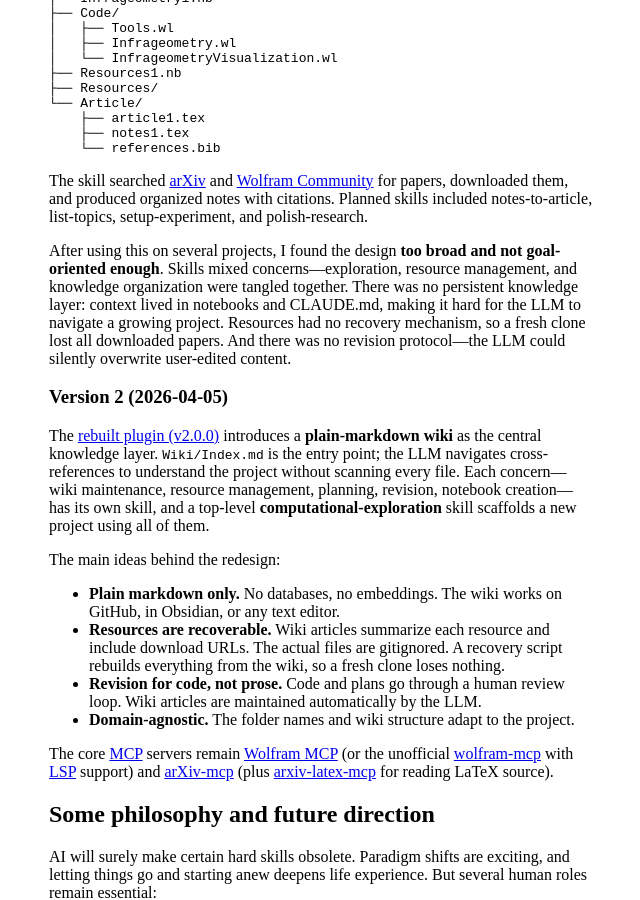
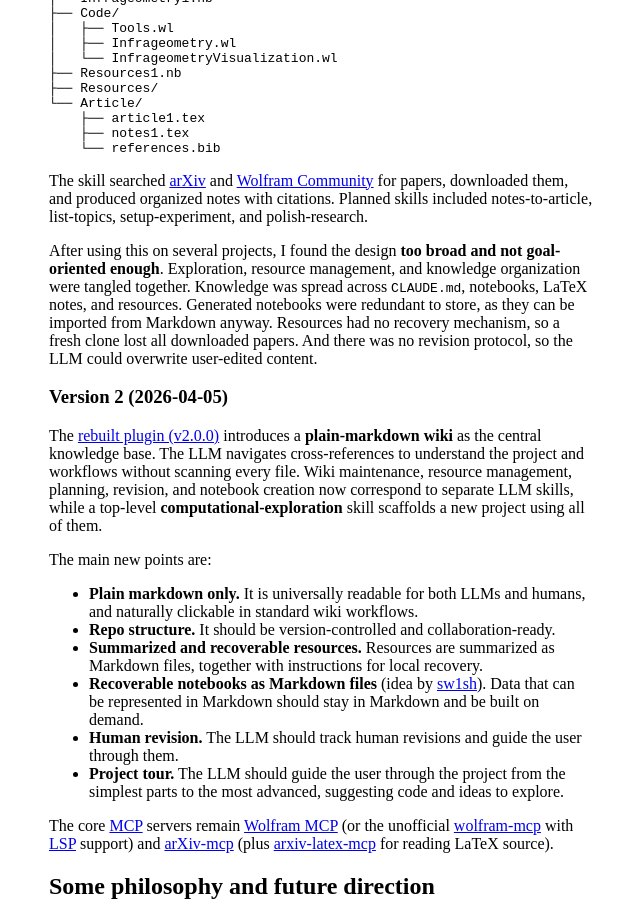
Before and after one commit to p135246/p135246.github.io, a Jekyll site: the page built from Wolfram/_posts/2026-03-04-ai-assisted-computational-research.md, in a window 1280 px wide and 900 px high, scrolled down 1264 px. Shown: the whole window, without its empty margins (319-959 px from the left). Built offline with Jekyll 4.4.1, drawn with Linux system fonts in a browser that asks for light colours; our own code applies the rules of GitHub Pages for plain Markdown files; comment, search, counter and statistics services are not loaded.

Commit message:
Polish grammar in AI research post

````diff
--- a/Wolfram/_posts/2026-03-04-ai-assisted-computational-research.md
+++ b/Wolfram/_posts/2026-03-04-ai-assisted-computational-research.md
@@ -27,7 +27,7 @@ Given this shift, I think it is time to consider **agentic workflows** and **res
 
 ### Version 1 (2026-03-04)
 
-The first version of the [plugin][comp-research] bundled a few Claude skills: **wolfram-notebook** for creating Wolfram notebooks from prompts via Markdown import (an idea by [sw1sh](https://github.com/sw1sh)), and **computational-exploration** for scaffolding a research project. It generated a flat structure:
+The first version of the [plugin][comp-research] bundled a few Claude skills: **wolfram-notebook** for creating Wolfram notebooks from prompts via Markdown import (an idea by [sw1sh][sw1sh]), and **computational-exploration** for scaffolding a research project. It generated a flat structure:
 
 ```
 Infrageometry/
@@ -47,18 +47,20 @@ Infrageometry/
 
 The skill searched [arXiv][arxiv] and [Wolfram Community][wolfram-community] for papers, downloaded them, and produced organized notes with citations. Planned skills included notes-to-article, list-topics, setup-experiment, and polish-research.
 
-After using this on several projects, I found the design **too broad and not goal-oriented enough**. Skills mixed concerns—exploration, resource management, and knowledge organization were tangled together. There was no persistent knowledge layer: context lived in notebooks and CLAUDE.md, making it hard for the LLM to navigate a growing project. Resources had no recovery mechanism, so a fresh clone lost all downloaded papers. And there was no revision protocol—the LLM could silently overwrite user-edited content.
+After using this on several projects, I found the design **too broad and not goal-oriented enough**. Exploration, resource management, and knowledge organization were tangled together. Knowledge was spread across `CLAUDE.md`, notebooks, LaTeX notes, and resources. Generated notebooks were redundant to store, as they can be imported from Markdown anyway. Resources had no recovery mechanism, so a fresh clone lost all downloaded papers. And there was no revision protocol, so the LLM could overwrite user-edited content.
 
 ### Version 2 (2026-04-05)
 
-The [rebuilt plugin (v2.0.0)][comp-research] introduces a **plain-markdown wiki** as the central knowledge layer. `Wiki/Index.md` is the entry point; the LLM navigates cross-references to understand the project without scanning every file. Each concern—wiki maintenance, resource management, planning, revision, notebook creation—has its own skill, and a top-level **computational-exploration** skill scaffolds a new project using all of them.
+The [rebuilt plugin (v2.0.0)][comp-research] introduces a **plain-markdown wiki** as the central knowledge base. The LLM navigates cross-references to understand the project and workflows without scanning every file. Wiki maintenance, resource management, planning, revision, and notebook creation now correspond to separate LLM skills, while a top-level **computational-exploration** skill scaffolds a new project using all of them.
 
-The main ideas behind the redesign:
+The main new points are:
 
-- **Plain markdown only.** No databases, no embeddings. The wiki works on GitHub, in Obsidian, or any text editor.
-- **Resources are recoverable.** Wiki articles summarize each resource and include download URLs. The actual files are gitignored. A recovery script rebuilds everything from the wiki, so a fresh clone loses nothing.
-- **Revision for code, not prose.** Code and plans go through a human review loop. Wiki articles are maintained automatically by the LLM.
-- **Domain-agnostic.** The folder names and wiki structure adapt to the project.
+- **Plain markdown only.** It is universally readable for both LLMs and humans, and naturally clickable in standard wiki workflows.
+- **Repo structure.** It should be version-controlled and collaboration-ready.
+- **Summarized and recoverable resources.** Resources are summarized as Markdown files, together with instructions for local recovery.
+- **Recoverable notebooks as Markdown files** (idea by [sw1sh][sw1sh]). Data that can be represented in Markdown should stay in Markdown and be built on demand.
+- **Human revision.** The LLM should track human revisions and guide the user through them.
+- **Project tour.** The LLM should guide the user through the project from the simplest parts to the most advanced, suggesting code and ideas to explore.
 
 The core [MCP][mcp] servers remain [Wolfram MCP][wolfram-mcp] (or the unofficial [wolfram-mcp][wolfram-mcp-sw1sh] with [LSP][lsp] support) and [arXiv-mcp][arxiv-mcp] (plus [arxiv-latex-mcp][arxiv-latex-mcp] for reading LaTeX source).
 
@@ -84,6 +86,7 @@ A few ideas for missing pieces:
 [neovim]: https://neovim.io/
 [opus]: https://www.anthropic.com/news/claude-opus-4-5
 [comp-research]: https://github.com/WolframInstitute/ClaudePluginComputationalResearch
+[sw1sh]: https://github.com/sw1sh
 [arxiv]: https://arxiv.org/
 [wolfram-community]: https://community.wolfram.com/
 [wolfram-mcp]: https://www.wolfram.com/artificial-intelligence/foundation-tool/
````
